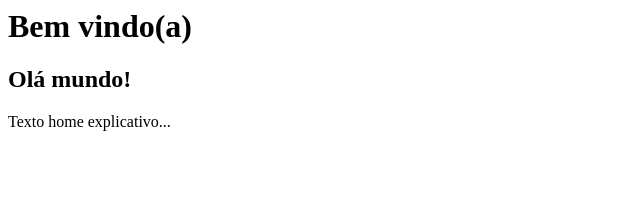
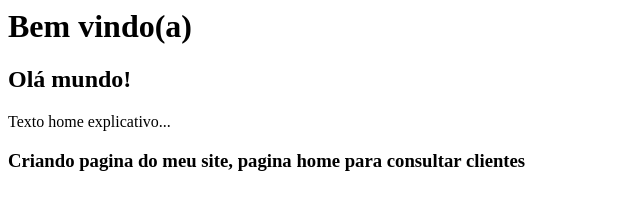
Before and after one commit to DaviStaricoff/curso_github, a plain HTML site: page index.html in a window 1280 px wide. Shown: the whole page, without its empty margins (0-640 px from the left). Drawn offline with Linux system fonts and the light colour scheme.

Commit message:
realizado conforme pedido no escopo --- pagina home atalho 629

```diff
--- a/index.html
+++ b/index.html
@@ -1,3 +1,4 @@
 <h1>Bem vindo(a)</h1>
 <h2>Olá mundo!</h2>
 <p>Texto home explicativo...</p>
+<h3>Criando pagina do meu site, pagina home para consultar clientes</h3>
```
